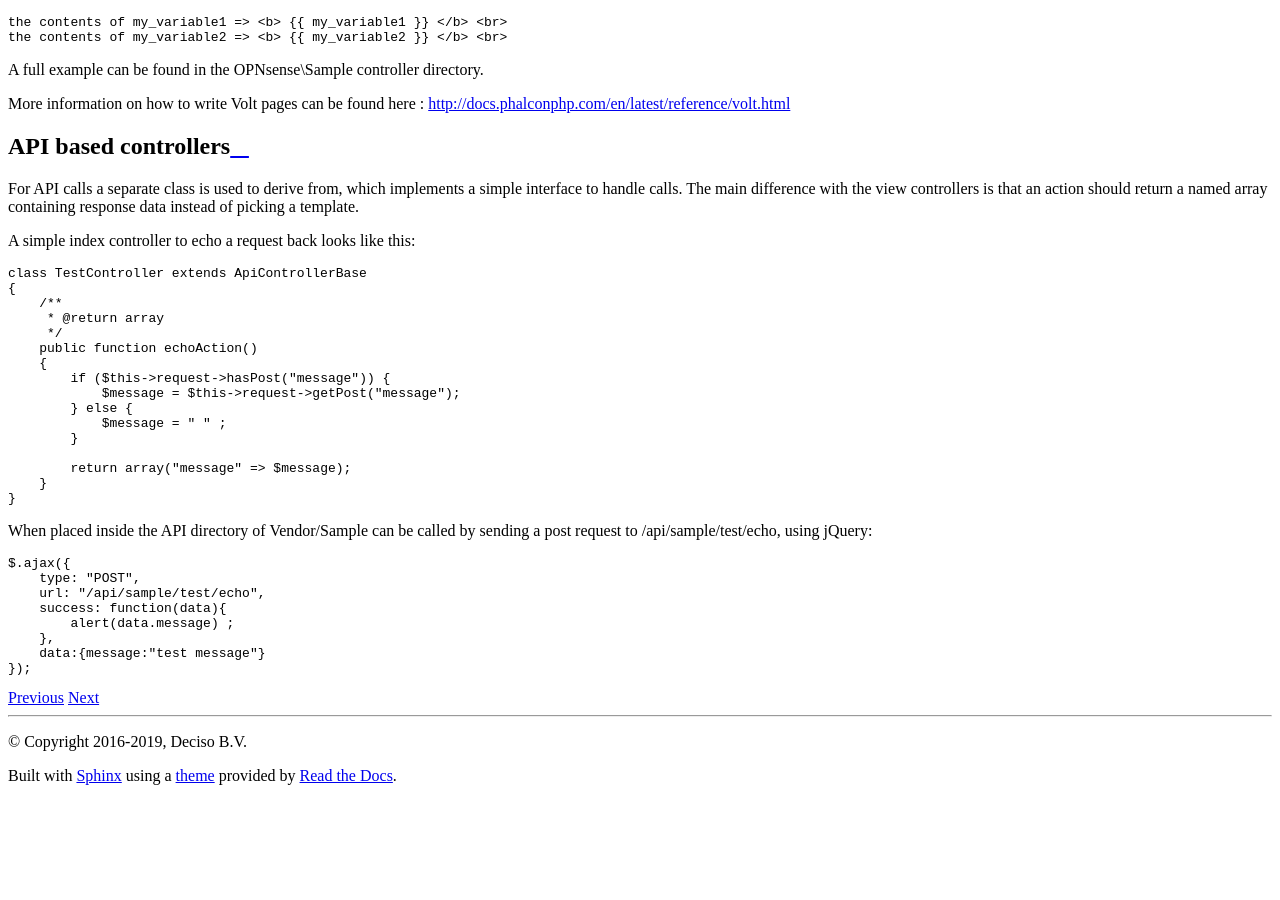
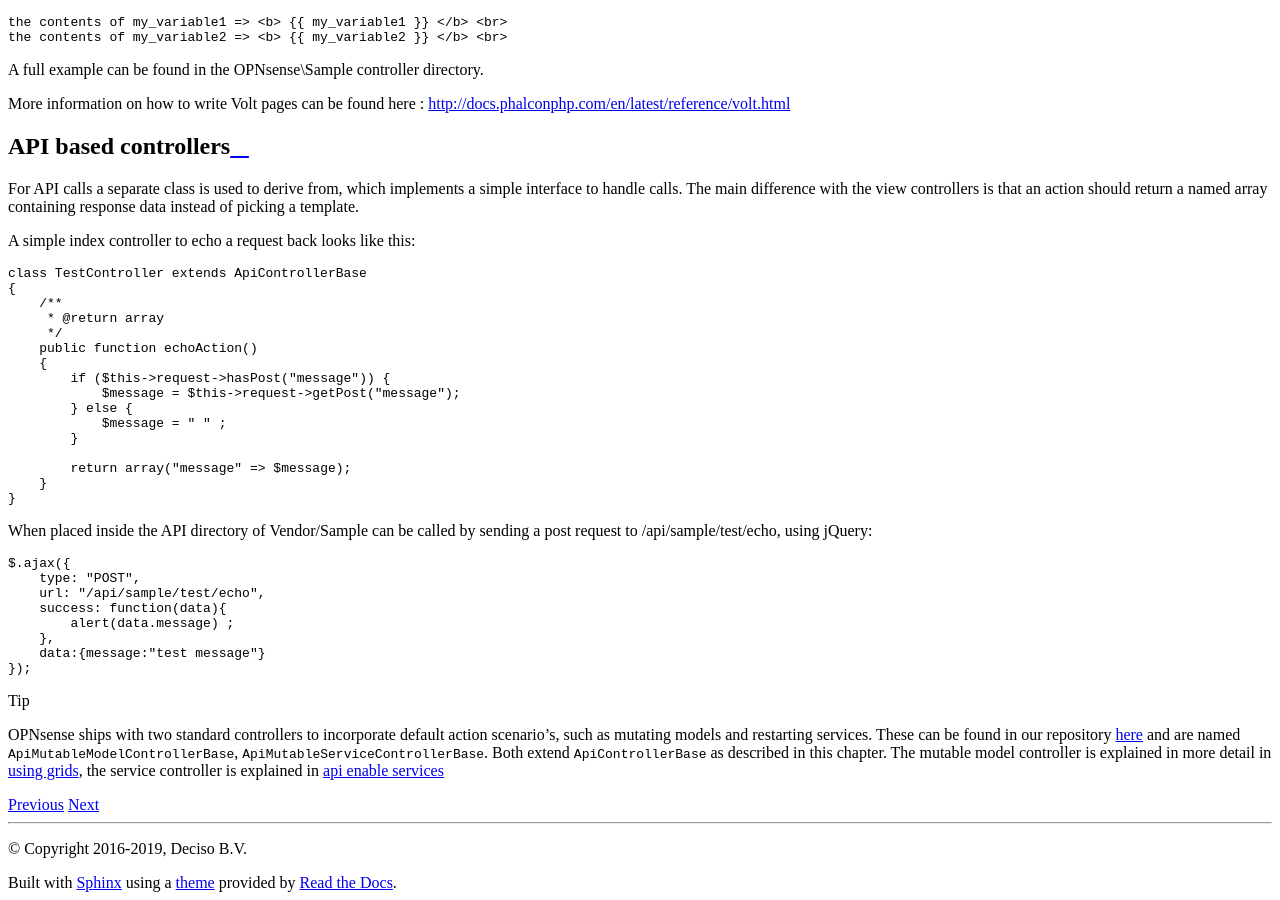
Before and after one commit to opnsense/docs, a Sphinx documentation site: the page built from source/development/frontend/controller.rst, in a window 1280 px wide and 900 px high, scrolled down 1403 px. Built offline with Sphinx 7.4.7 and the Read the Docs theme 2.0.0, drawn with Linux system fonts in a browser that asks for light colours; pages that are not in the unit, such as notebooks, are missing from menus; before the commit the page ends 2196 px from its top, so only the background shows below that.

Commit message:
Development: explain ApiMutableServiceControllerBase and refer to examples from controller documentation (controller.rst contains the concepts, examples are more suited to explain the use in this case)

```diff
--- a/source/development/examples.rst
+++ b/source/development/examples.rst
@@ -7,4 +7,6 @@ Examples
    :titlesonly:
    :glob:
 
-   examples/*
+   examples/helloworld
+   examples/using_grids
+   examples/api_enable_services
--- a/source/development/frontend/controller.rst
+++ b/source/development/frontend/controller.rst
@@ -99,3 +99,12 @@ post request to /api/sample/test/echo, using jQuery:
                 },
                 data:{message:"test message"}
             });
+
+
+.. Tip::
+
+    OPNsense ships with two standard controllers to incorporate default action scenario's, such as mutating models
+    and restarting services. These can be found in our repository `here <https://github.com/opnsense/core/blob/master/src/opnsense/mvc/app/controllers/OPNsense/Base/>`__
+    and are named :code:`ApiMutableModelControllerBase`, :code:`ApiMutableServiceControllerBase`. Both extend :code:`ApiControllerBase`
+    as described in this chapter. The mutable model controller is explained in more detail in :doc:`using grids <../examples/using_grids>`, the
+    service controller is explained in :doc:`api enable services <../examples/api_enable_services>`
```
Also changed, not shown: source/development/examples/api_enable_services.rst (added, +125 -0 lines).
